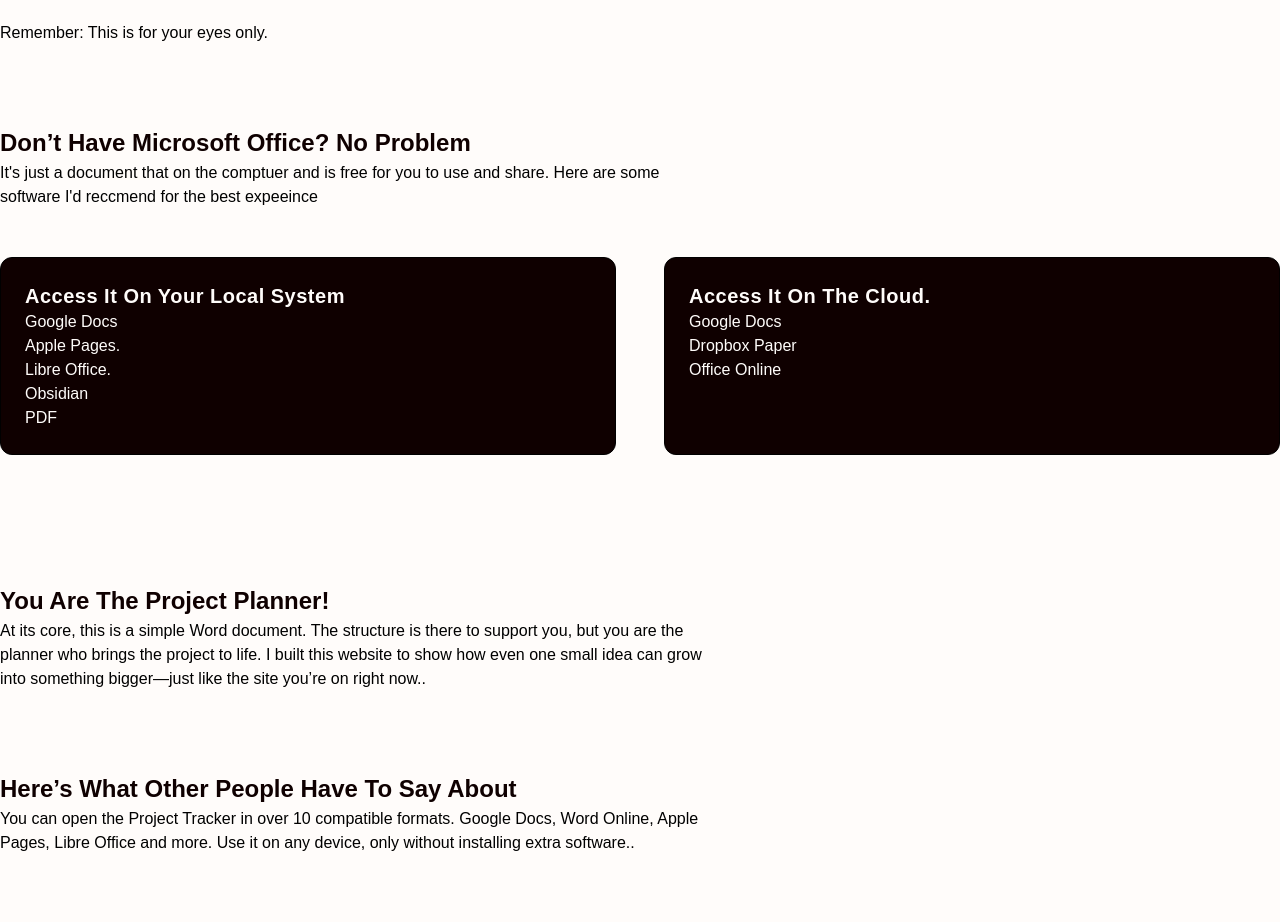
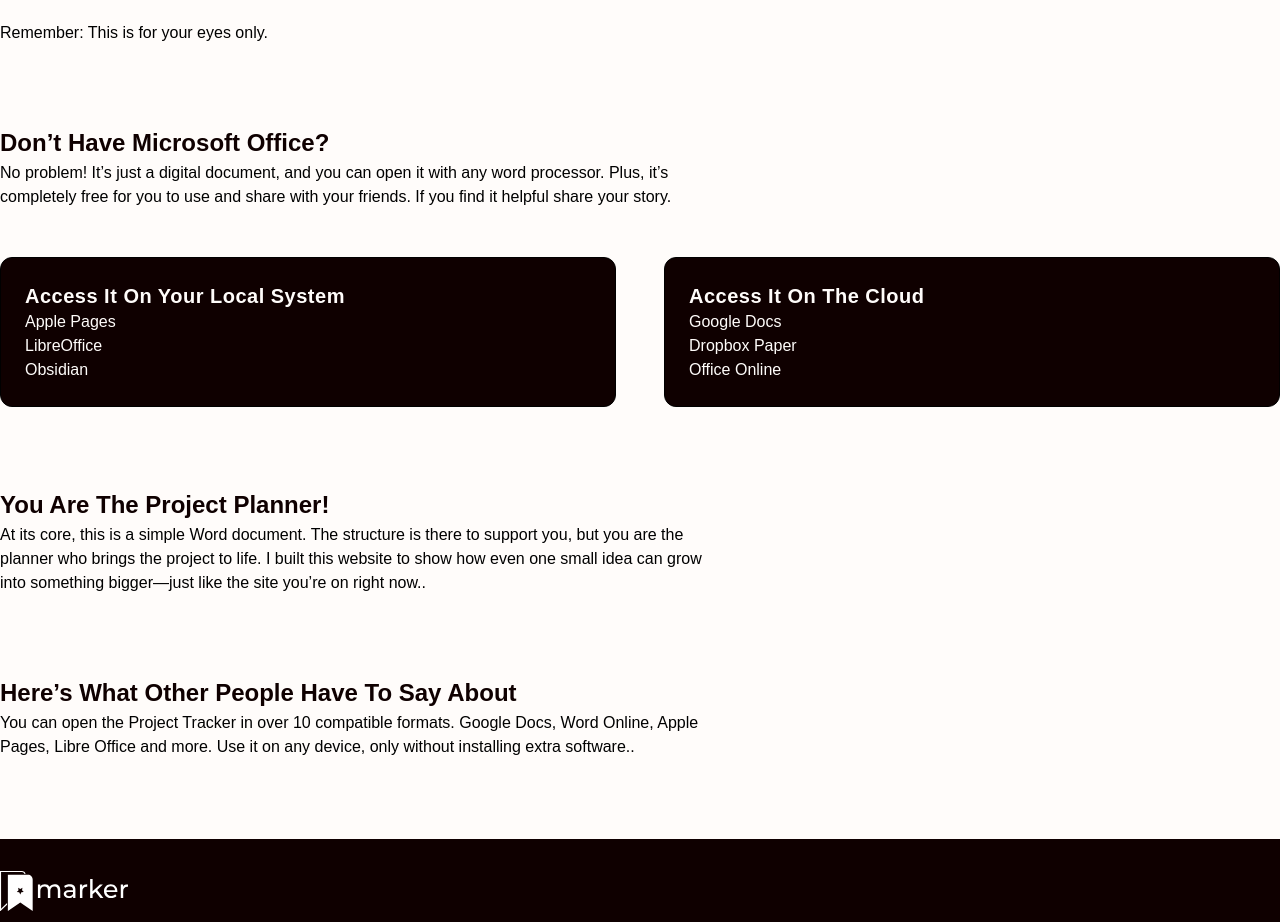
Before and after one commit to Justin-Bento/marker, a React (Vite) app: page / in a window 1280 px wide. Shown: the part 1040-1962 px from the top of the page. Built offline with nearby package versions, Linux system fonts and the light colour scheme; a web font is replaced by a local one.

Commit message:
Update ways people can use the document based on their platform.

```diff
--- a/src/frontend/pages/Home.tsx
+++ b/src/frontend/pages/Home.tsx
@@ -43,33 +43,34 @@ export default function Home() {
       </section>
       <section className="">
         <h3 className="landing-headline-laptop">
-          Don’t have Microsoft Office? no problem{" "}
+          Don’t have Microsoft Office?
         </h3>
         <p className="landing-copy-laptop">
-          It's just a document that on the comptuer and is free for you to use
-          and share. Here are some software I'd reccmend for the best expeeince
+          No problem! It’s just a digital document, and you can open it with any
+          word processor. Plus, it’s completely free for you to use and share
+          with your friends. If you find it helpful share your story.
         </p>
-        <div className="grid grid-cols-1 lg:grid-cols-2 gap-12">
-          <div className="my-12 p-6 rounded-xl bg-black *:text-white border">
+
+        <div className="grid grid-cols-1 lg:grid-cols-2 mt-12 gap-12">
+          <div className="col-span-2 md:col-span-1 p-6 rounded-xl bg-black *:text-white border">
             <p className="text-xl font-bold tracking-wide capitalize">
-              Access it On Your Local system
+              Access it on your local system
             </p>
-            <ul className="">
-              <li className="">Google Docs</li>
-              <li className="">Apple Pages.</li>
-              <li className="">Libre Office.</li>
-              <li className="">Obsidian</li>
-              <li className="">PDF</li>
+            <ul>
+              <li>Apple Pages</li>
+              <li>LibreOffice</li>
+              <li>Obsidian</li>
             </ul>
           </div>
-          <div className="my-12 p-6 rounded-xl bg-black *:text-white border">
+
+          <div className="col-span-2 md:col-span-1 p-6 rounded-xl bg-black *:text-white border">
             <p className="text-xl font-bold tracking-wide capitalize">
-              Access it on the cloud.
+              Access it on the cloud
             </p>
-            <ul className="">
-              <li className="">Google Docs</li>
-              <li className="">Dropbox Paper</li>
-              <li className="">Office Online</li>
+            <ul>
+              <li>Google Docs</li>
+              <li>Dropbox Paper</li>
+              <li>Office Online</li>
             </ul>
           </div>
         </div>
```
